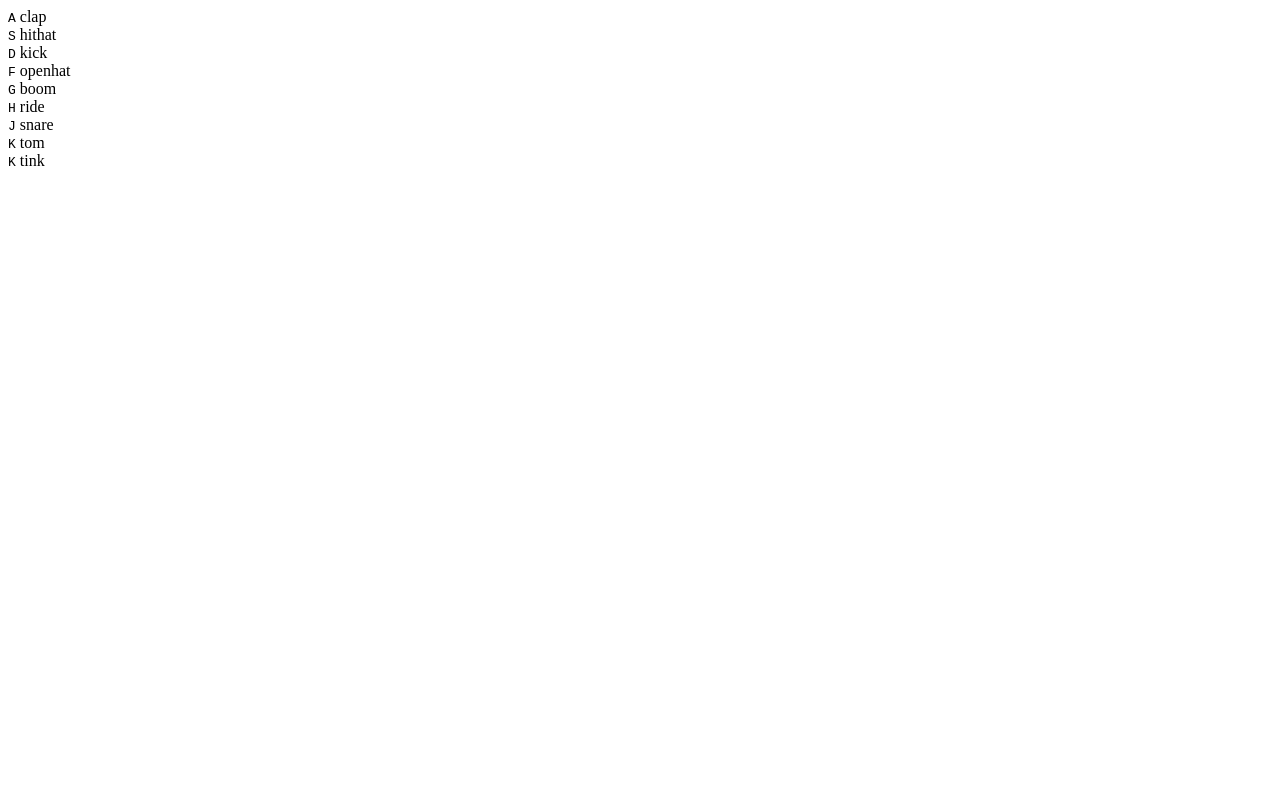
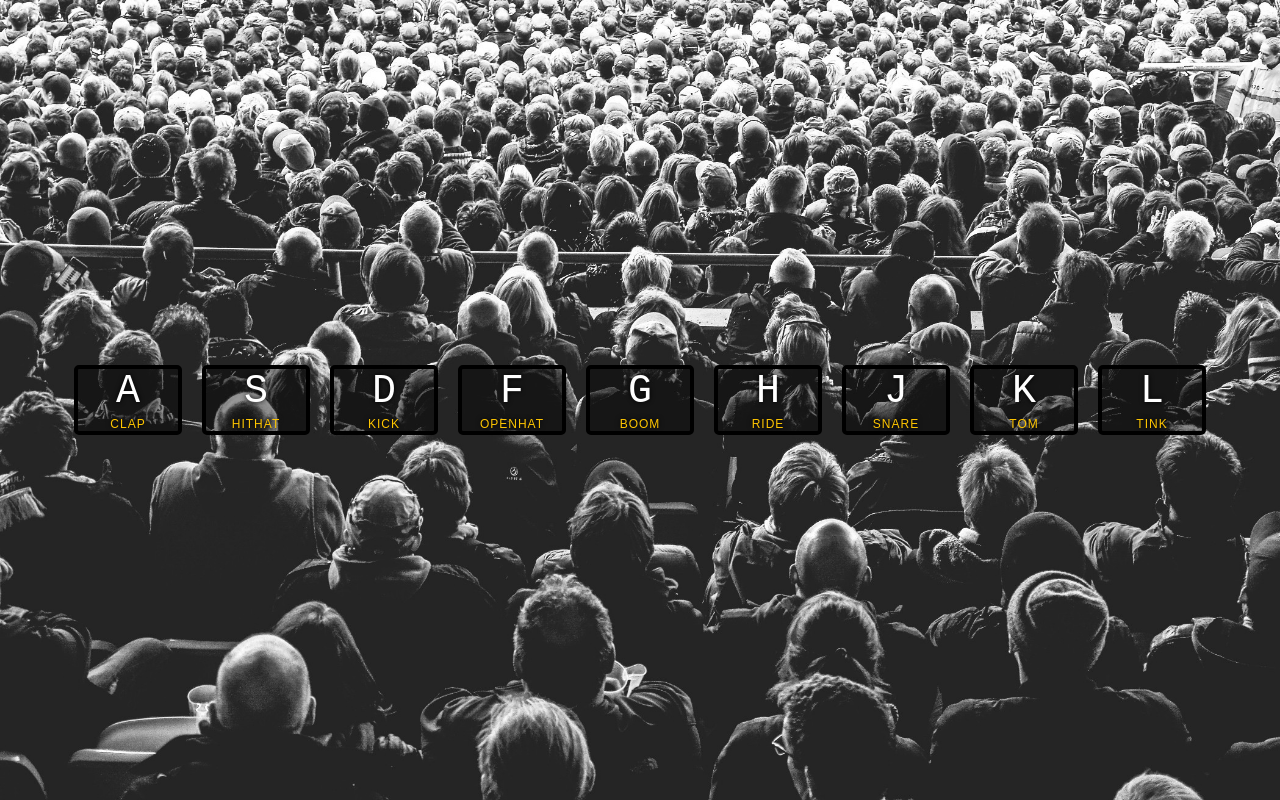
Before and after one commit to ArcReactor77/JavaScript-30-day-challenge-, a plain HTML site: page index.html in a window 1280 px wide. Drawn offline with Linux system fonts and the light colour scheme.

Commit message:
Day 1 complete

```diff
--- a/index.html
+++ b/index.html
@@ -1,11 +1,11 @@
 <!DOCTYPE html>
 <html lang="en">
   <head>
-    <meta charset="UTF-8">
-    <meta http-equiv="X-UA-Compatible" content="IE=edge">
-    <meta name="viewport" content="width=device-width, initial-scale=1.0">
-    <link rel="stylesheet" href="style.css">
-    <script type="text/javascript" src="script.js"></script>
+    <meta charset="UTF-8" />
+    <meta http-equiv="X-UA-Compatible" content="IE=edge" />
+    <meta name="viewport" content="width=device-width, initial-scale=1.0" />
+    <link rel="stylesheet" href="style.css" />
+    <!-- <script type="text/javascript" src="script.js"></script> -->
     <title>Drum Kit with JS</title>
   </head>
   <body>
@@ -43,7 +43,7 @@
         <span class="sound">tom</span>
       </div>
       <div class="key" data-key="76">
-            <kbd>K</kbd>
+        <kbd>L</kbd>
         <span class="sound">tink</span>
       </div>
     </div>
@@ -58,5 +58,28 @@
     <audio data-key="75" src="sounds/tom.wav"></audio>
     <audio data-key="76" src="sounds/tink.wav"></audio>
 
+    <script>
+      function playSound(e) {
+        const audio = document.querySelector(`audio[data-key="${e.keyCode}"]`);
+        const key = document.querySelector(`.key[data-key="${e.keyCode}"]`);
+        if (!audio) return;
+        audio.currentTime = 0; //rewind to the start
+        audio.play();
+        key.classList.add("playing");
+      }
+
+      function removeTransition(e) {
+        // console.log(e);
+        if (e.propertyName !== "transform") return;
+        // console.log(e.propertyName);
+        this.classList.remove('playing');
+      }
+
+      const keys = document.querySelectorAll(".key");
+      keys.forEach((key) =>
+        key.addEventListener("transitionend", removeTransition)
+      );
+      window.addEventListener("keydown", playSound);
+    </script>
   </body>
 </html>
--- a/style.css
+++ b/style.css
@@ -0,0 +1,50 @@
+html {
+    font-size: 10px;
+    background: url('./background.jpg') bottom center;
+    background-size: cover;
+}
+
+body, html {
+    margin: 0;
+    padding: 0;
+    font-family: sans-serif
+}
+
+.keys {
+    display: flex;
+    flex: 1;
+    min-height: 100vh;
+    align-items: center;
+    justify-content: center;
+}
+
+.key {
+    border: .4rem solid black;
+    border-radius: .5rem;
+    margin: 1rem;
+    font-size: 1.5rem;
+    transition: all 0.07s ease;
+    width: 10rem;
+    text-align: center;
+    color: white;
+    background: rgba(0, 0, 0, 0.4);
+    text-shadow: 0 0 .5rem black;
+}
+
+.playing {
+    transform: scale(1.1);
+    border-color: #ffc600;
+    box-shadow: 0 0 1rem #ffc600;
+}
+
+kbd {
+    display: block;
+    font-size: 4rem;
+}
+
+.sound {
+    font-size: 1.2rem;
+    text-transform: uppercase;
+    letter-spacing: .1rem;
+    color: #ffc600;
+}
```
Also changed, not shown: background.jpg (added), script.js (deleted). Lines whose indentation alone changed are shown as unchanged.
